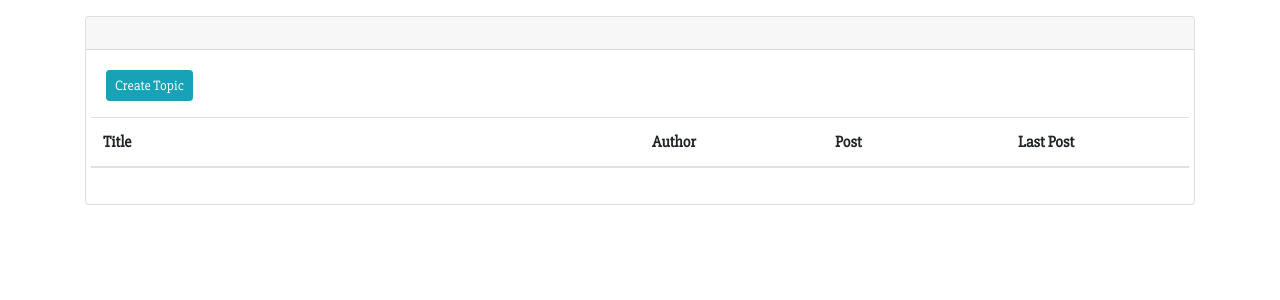
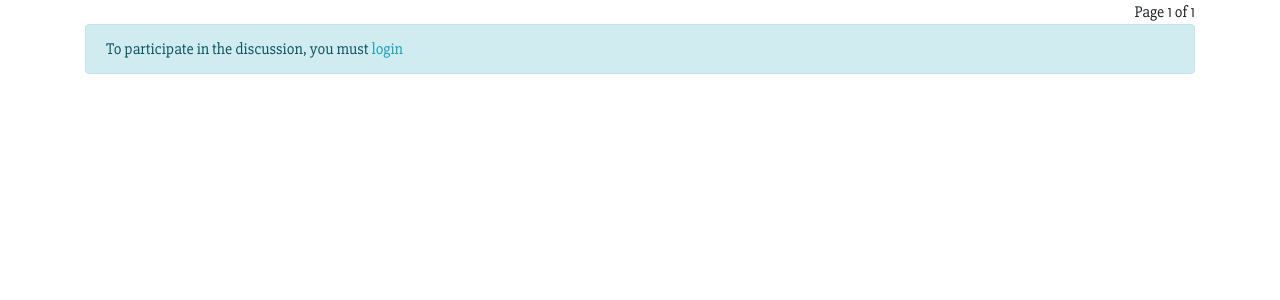
Before and after one commit to gaebar/python-forum-cs50-final-project, a Django app: page /forum/topic/2/ in a window 1280 px wide. Shown: the part 56-356 px from the top of the page. Run offline with Django 3.2, Linux system fonts and the light colour scheme; data comes from the database, SQL or seed files in the repository; both versions use the stored data as it was after the commit; lists and menus that the app fills with data are empty; some libraries are stand-ins or nearby versions.

Commit message:
fixed bugs and add more pages

```diff
--- a/social_site/forum/forms.py
+++ b/social_site/forum/forms.py
@@ -4,7 +4,6 @@ from .models import Topic, Post
 
 
 class TopicModelForm(forms.ModelForm):
-
     content = forms.CharField(
         widget=forms.Textarea(attrs={"placeholder": "What do you want to talk about?"}),
         max_length=4000,
--- a/social_site/forum/templates/forum/individual_topic.html
+++ b/social_site/forum/templates/forum/individual_topic.html
@@ -51,7 +51,7 @@
         {% endif %}
 
         <span class="current">
-            Page {{ posts_topic.number }} of {{ posts_topic.paginator.num_pages }}.
+            Page {{ posts_topic.number }} of {{ posts_topic.paginator.num_pages }}
         </span>
 
         {% if posts_topic.has_next %}
@@ -63,10 +63,10 @@
 
 
 {% if request.user.is_authenticated %}
-{ % include 'forum/answer_form.html' %}
+{% include 'forum/answer_form.html' %}
 {% else %}
 <div class="alert alert-info" role="alert">
-    To participate in the discussion, you must <a href="{% url 'login' %}?next={{ request.get_full_path }}">log in</a>
+    To participate in the discussion, you must <a href="{% url 'login' %}?next={{ request.get_full_path }}">login</a>
 </div>
 {% endif %}
 
--- a/social_site/forum/views.py
+++ b/social_site/forum/views.py
@@ -47,6 +47,26 @@ def createTopic(request, pk):
     return render(request, "forum/create_topic.html", context)
 
 
+# def viewTopic(request, pk):
+#     """
+#     link: https://docs.djangoproject.com/en/2.0/topics/pagination/
+#     """
+#     topic = get_object_or_404(Topic, pk=pk)
+#     posts_topic = Post.objects.filter(topic=topic)
+
+#     paginator = Paginator(posts_topic, 5)
+#     page = request.GET.get("page")
+#     posts = paginator.get_page(page)
+
+#     answer_form = PostModelForm()
+#     context = {
+#         "topic": topic,
+#         "posts_topic": posts,
+#         "answer_form": answer_form,
+#     }
+#     return render(request, "forum/individual_topic.html", context)
+
+
 def viewTopic(request, pk):
     """
     link: https://docs.djangoproject.com/en/2.0/topics/pagination/
@@ -59,12 +79,8 @@ def viewTopic(request, pk):
     posts = paginator.get_page(page)
 
     answer_form = PostModelForm()
-    context = {
-        "topic": topic,
-        "posts_topic": posts_topic,
-        "answer_form": answer_form,
-    }
-    return render(request, "forum/individual_section.html", context)
+    context = {"topic": topic, "posts_topic": posts, "answer_form": answer_form}
+    return render(request, "forum/individual_topic.html", context)
 
 
 @login_required
```
Also changed, not shown: social_site/db.sqlite3, social_site/forum/templates/forum/post_confirm_delete.html (renamed from social_site/forum/templates/forum/post_confirm_detele.html).
